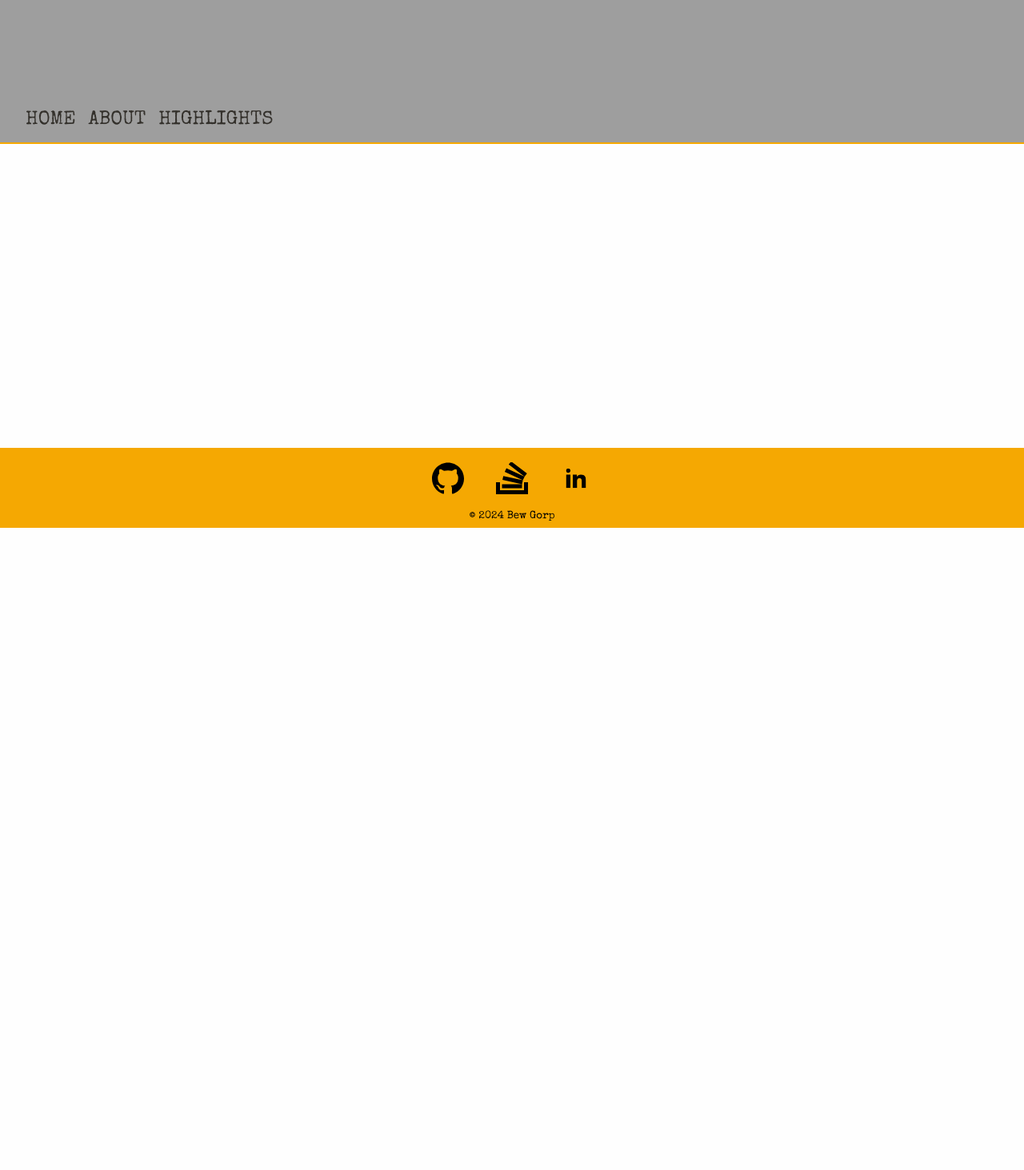
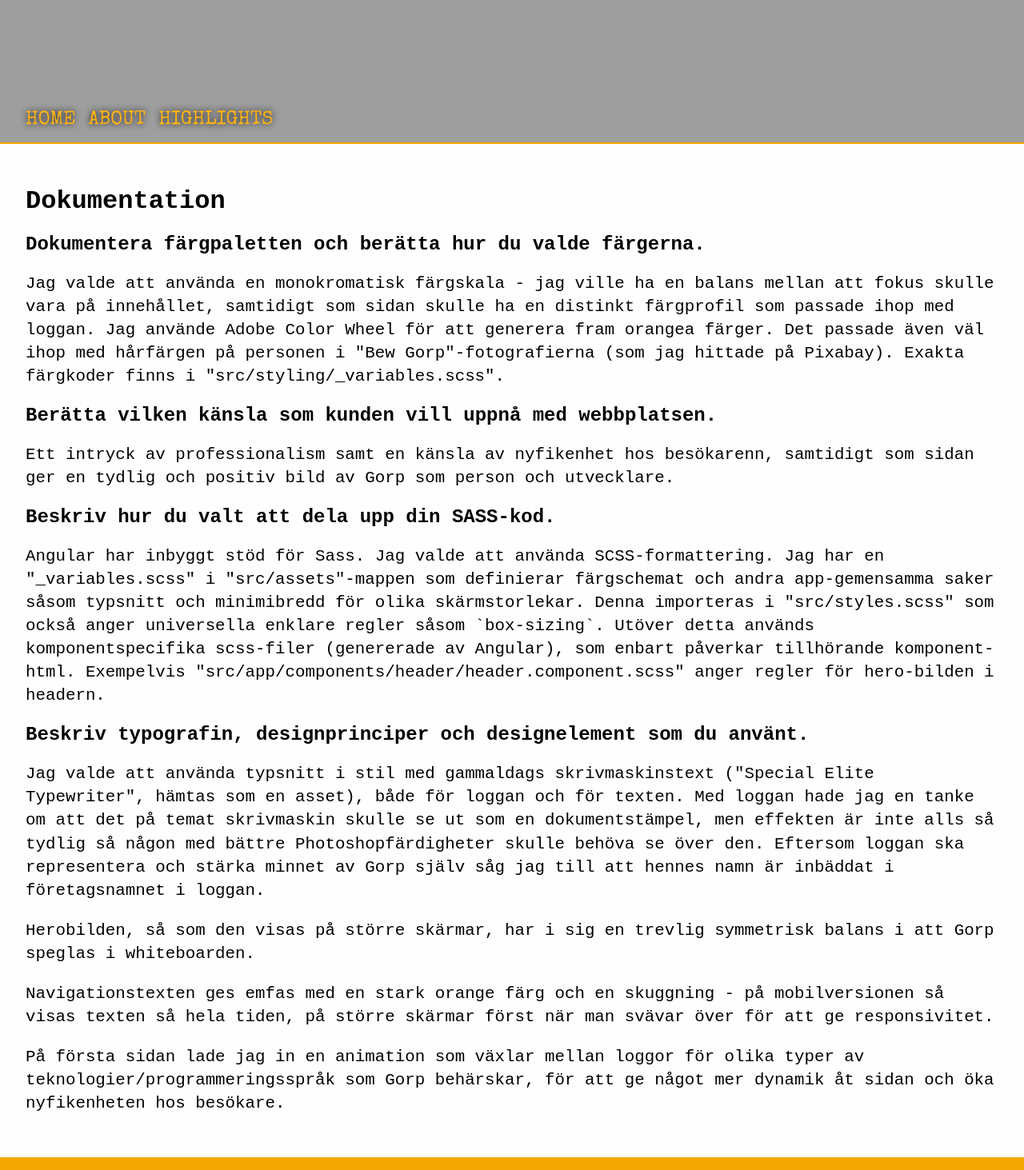
Before and after one commit to LeviofCrypto/bit-design-kmom10, an Angular app: page /hidden-docs in a window 1280 px wide. Before the commit this address led to /. Shown: the part 140-1603 px from the top of the page at 80% size. Before the commit the page ends 800 px from the top, so only its background shows below. Built offline with nearby package versions, Linux system fonts and the light colour scheme.

Commit message:
add hidden docs page

```diff
--- a/src/app/app.routes.ts
+++ b/src/app/app.routes.ts
@@ -2,9 +2,11 @@ import { Routes } from '@angular/router';
 import { FirstPageComponent } from './components/first-page/first-page.component';
 import { AboutPageComponent } from './components/about-page/about-page.component';
 import { HighlightsPageComponent } from './components/highlights-page/highlights-page.component';
+import { HiddenDocsPageComponent } from './components/hidden-docs-page/hidden-docs-page.component';
 
 export const routes: Routes = [
   { path: '', component: FirstPageComponent },
   { path: 'about', component: AboutPageComponent },
   { path: 'highlights', component: HighlightsPageComponent },
+  { path: 'hidden-docs', component: HiddenDocsPageComponent },
 ];
--- a/src/app/components/about-page/about-page.component.html
+++ b/src/app/components/about-page/about-page.component.html
@@ -19,6 +19,8 @@
       putting together a backend with Django, or orchestrating microservices with Docker and Kubernetes. I find that the
       best part of this job is how many skilled people you get to talk to, and that there's always more to learn.
     </p>
+
+    <p><a class="hidden-link" routerLink="/hidden-docs">SECRET DOCS DON'T LOOK</a></p>
   </div>
   <img
     ngSrc="programmer_with_screens"
--- a/src/app/components/about-page/about-page.component.scss
+++ b/src/app/components/about-page/about-page.component.scss
@@ -37,3 +37,8 @@
     display: block;
   }
 }
+
+.hidden-link {
+  position: relative;
+  z-index: 4;
+}
--- a/src/app/components/about-page/about-page.component.ts
+++ b/src/app/components/about-page/about-page.component.ts
@@ -1,10 +1,11 @@
 import { Component } from '@angular/core';
 import { NgOptimizedImage } from '@angular/common';
+import { RouterModule } from '@angular/router';
 
 @Component({
   selector: 'app-about-page',
   standalone: true,
-  imports: [NgOptimizedImage],
+  imports: [RouterModule, NgOptimizedImage],
   templateUrl: './about-page.component.html',
   styleUrl: './about-page.component.scss',
 })
--- /dev/null
+++ b/src/app/components/hidden-docs-page/hidden-docs-page.component.html
@@ -0,0 +1,44 @@
+<main class="hidden-docs-wrapper">
+  <h1>Dokumentation</h1>
+  <h2>Dokumentera färgpaletten och berätta hur du valde färgerna.</h2>
+  <p>
+    Jag valde att använda en monokromatisk färgskala - jag ville ha en balans mellan att fokus skulle vara på
+    innehållet, samtidigt som sidan skulle ha en distinkt färgprofil som passade ihop med loggan. Jag använde Adobe
+    Color Wheel för att generera fram orangea färger. Det passade även väl ihop med hårfärgen på personen i "Bew
+    Gorp"-fotografierna (som jag hittade på Pixabay). Exakta färgkoder finns i "src/styling/_variables.scss".
+  </p>
+  <h2>Berätta vilken känsla som kunden vill uppnå med webbplatsen.</h2>
+  <p>
+    Ett intryck av professionalism samt en känsla av nyfikenhet hos besökarenn, samtidigt som sidan ger en tydlig och
+    positiv bild av Gorp som person och utvecklare.
+  </p>
+  <h2>Beskriv hur du valt att dela upp din SASS-kod.</h2>
+  <p>
+    Angular har inbyggt stöd för Sass. Jag valde att använda SCSS-formattering. Jag har en "_variables.scss" i
+    "src/assets"-mappen som definierar färgschemat och andra app-gemensamma saker såsom typsnitt och minimibredd för
+    olika skärmstorlekar. Denna importeras i "src/styles.scss" som också anger universella enklare regler såsom
+    `box-sizing`. Utöver detta används komponentspecifika scss-filer (genererade av Angular), som enbart påverkar
+    tillhörande komponent-html. Exempelvis "src/app/components/header/header.component.scss" anger regler för
+    hero-bilden i headern.
+  </p>
+  <h2>Beskriv typografin, designprinciper och designelement som du använt.</h2>
+  <p>
+    Jag valde att använda typsnitt i stil med gammaldags skrivmaskinstext ("Special Elite Typewriter", hämtas som en
+    asset), både för loggan och för texten. Med loggan hade jag en tanke om att det på temat skrivmaskin skulle se ut
+    som en dokumentstämpel, men effekten är inte alls så tydlig så någon med bättre Photoshopfärdigheter skulle behöva
+    se över den. Eftersom loggan ska representera och stärka minnet av Gorp själv såg jag till att hennes namn är
+    inbäddat i företagsnamnet i loggan.
+  </p>
+  <p>
+    Herobilden, så som den visas på större skärmar, har i sig en trevlig symmetrisk balans i att Gorp speglas i
+    whiteboarden.
+  </p>
+  <p>
+    Navigationstexten ges emfas med en stark orange färg och en skuggning - på mobilversionen så visas texten så hela
+    tiden, på större skärmar först när man svävar över för att ge responsivitet.
+  </p>
+  <p>
+    På första sidan lade jag in en animation som växlar mellan loggor för olika typer av teknologier/programmeringsspråk
+    som Gorp behärskar, för att ge något mer dynamik åt sidan och öka nyfikenheten hos besökare.
+  </p>
+</main>
--- /dev/null
+++ b/src/app/components/hidden-docs-page/hidden-docs-page.component.scss
@@ -0,0 +1,14 @@
+@import 'variables';
+
+h1,
+h2,
+p {
+  font-family: 'Courier New', Courier, monospace;
+}
+
+.hidden-docs-wrapper {
+  padding: 1rem 2rem;
+  @media (min-width: $mediumscreen-min-width) {
+    padding: 2rem 2rem;
+  }
+}
```
Also changed, not shown: src/app/components/hidden-docs-page/hidden-docs-page.component.ts (added, +12 -0 lines), 1 other file (tests, documents, lock files or other folders).
